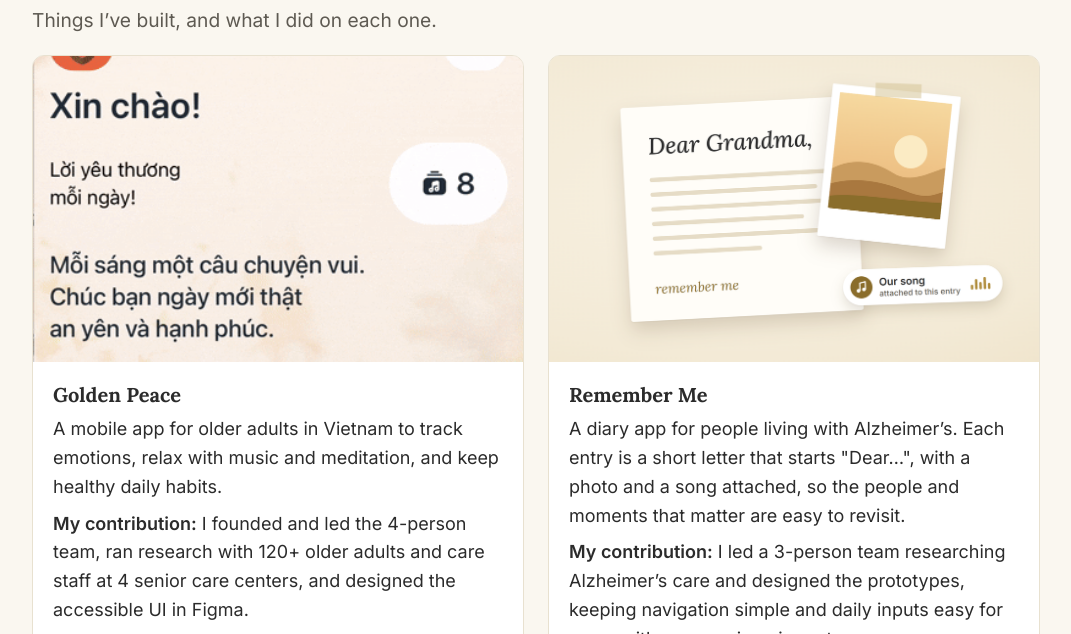
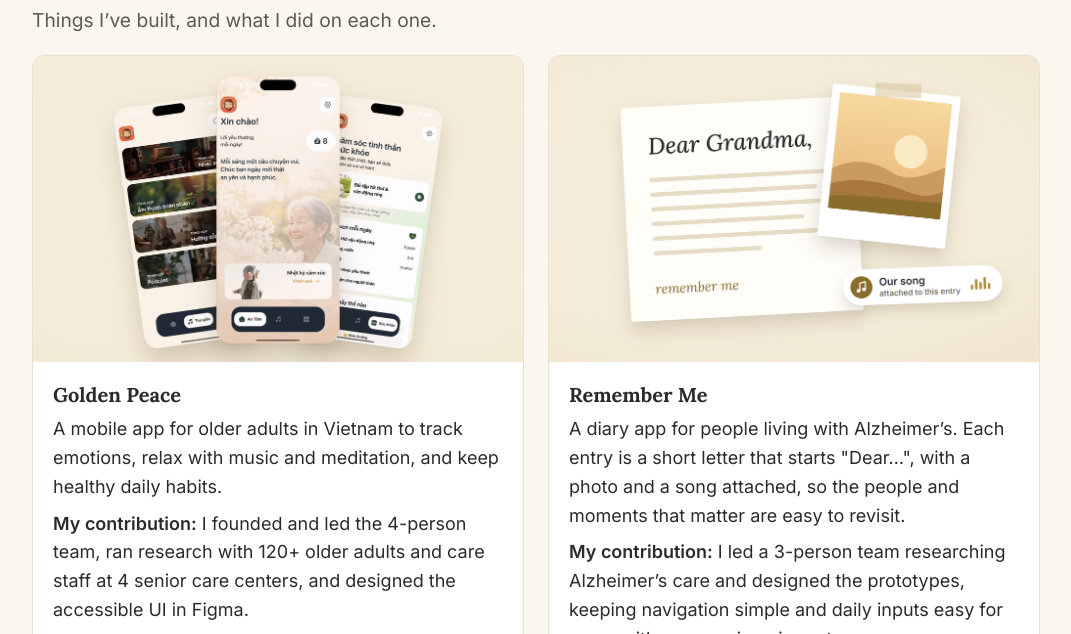
Before and after one commit to NotWutLit/NotWutLit.github.io, a plain HTML site: page projects.html in a window 1280 px wide. Shown: the part 160-794 px from the top of the page, without its empty margins (104-1175 px from the left). Drawn offline with Linux system fonts and the light colour scheme.

Commit message:
Replace cropped Golden Peace card image with a 16:10 cover of three app screens
Co-Authored-By: Claude Opus 5.5 <noreply@anthropic.com>

```diff
--- a/css/style.css
+++ b/css/style.css
@@ -116,7 +116,7 @@ figcaption strong { color: var(--text); }
 @media (min-width: 700px) { .cards { grid-template-columns: repeat(2, 1fr); } }
 .card { background: var(--card); border: 1px solid var(--line); border-radius: var(--radius); overflow: hidden; display: flex; flex-direction: column; }
 .card .thumb { position: relative; aspect-ratio: 16 / 10; background: #F1EADB; display: grid; place-items: center; overflow: hidden; }
-.card .thumb img { position: absolute; inset: 0; width: 100%; height: 100%; max-width: none; object-fit: cover; object-position: center 17%; } /* show the greeting, not the camera notch */
+.card .thumb img { position: absolute; inset: 0; width: 100%; height: 100%; max-width: none; object-fit: cover; } /* card images are made at 16:10, so nothing is cropped */
 .card .body { padding: 1.25rem; display: flex; flex-direction: column; gap: .5rem; flex: 1; }
 .card h2 { font-size: 1.25rem; margin: 0; }
 .card p { margin: 0; }
--- a/projects.html
+++ b/projects.html
@@ -35,7 +35,7 @@
 
       <div class="cards">
         <article class="card">
-          <div class="thumb"><img class="vt-gp" src="assets/img/gp-home.png" width="400" height="867" alt="Golden Peace home screen with a large greeting and an emotion journal card."></div>
+          <div class="thumb"><img src="assets/img/gp-cover.jpg" width="1000" height="625" alt="Three Golden Peace screens side by side: the Relax tab with large photo tiles, the home screen with a big ‘Xin chào!’ greeting, and the daily health checklist."></div>
           <div class="body">
             <h2>Golden Peace</h2>
             <p>A mobile app for older adults in Vietnam to track emotions, relax with music and meditation, and keep healthy daily habits.</p>
```
Also changed, not shown: assets/img/gp-cover.jpg (added).
